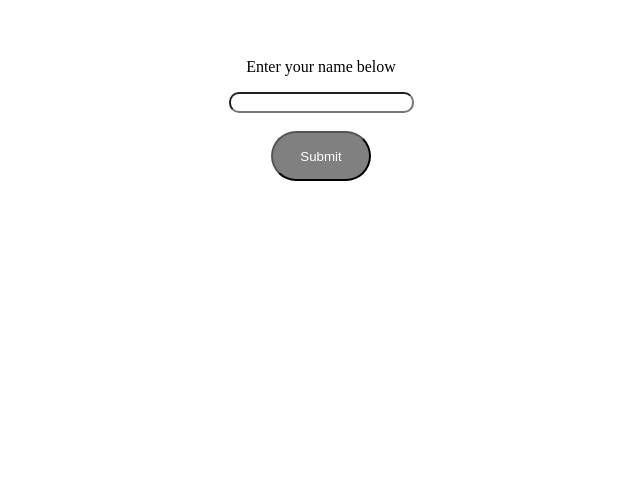
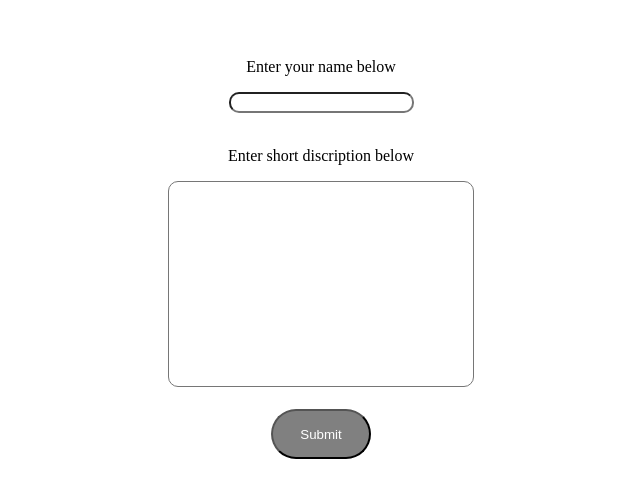
Before and after one commit to jaakop/ticketApp, a website: page public/index.html in a window 1280 px wide. Shown: the part 142-640 px from the top of the page, without its empty margins (319-959 px from the left). Drawn offline with Linux system fonts and the light colour scheme.

Commit message:
Discription
added discription box but not jet implemented

```diff
--- /dev/null
+++ b/public/index.css
@@ -0,0 +1,5 @@
+.dis{
+    resize: none;
+    width: 300px;
+    height: 200px;
+}
--- a/public/index.html
+++ b/public/index.html
@@ -4,11 +4,14 @@
     <meta charset="utf-8">
     <title>Page</title>
     <link rel="stylesheet" href="/public/mainstyle.css">
+    <link rel="stylesheet" href="/public/index.css">
 </head>
 <body>
     <form action="/" method="POST">
         <p>Enter your name below</p>
         <input class="box" type="text" name="name" maxlength="10"><br><br>
+        <p>Enter short discription below</p>
+        <textarea class="box dis" name="discription"></textarea><br><br>
         <input class="button" type="submit">
     </form>
 </body>
```
